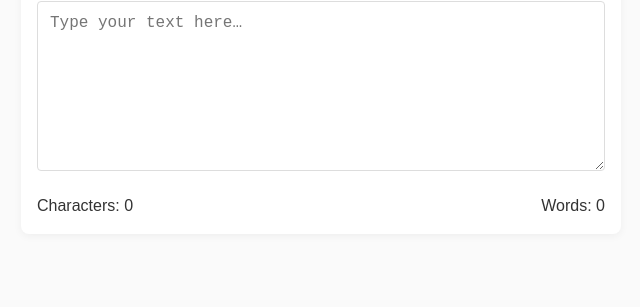
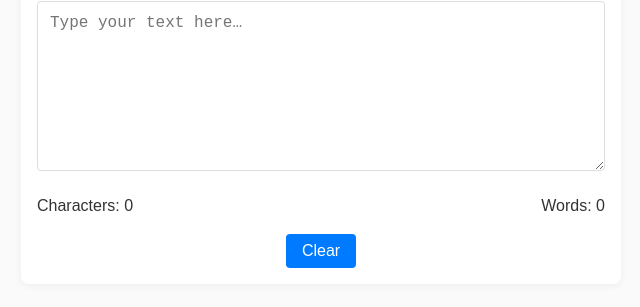
Before and after one commit to ElinaLT/live-text-stats, a plain HTML site: page index.html in a window 1280 px wide. Shown: the part 105-412 px from the top of the page, without its empty margins (319-959 px from the left). Drawn offline with Linux system fonts and the light colour scheme.

Commit message:
add button

```diff
--- a/css/style.css
+++ b/css/style.css
@@ -46,3 +46,23 @@ textarea {
 .stats p {
     margin: 0;
 }
+
+button, .highlight {
+    background-color: #007BFF;
+    color: #fff;
+    border: none;
+    padding: 0.5rem 1rem;
+    border-radius: 4px;
+    cursor: pointer;
+    font-size: 1rem;
+    transition: background-color 0.2s;
+}
+
+#clear-button {
+    display: block;
+    margin: 1rem auto 0;
+}
+
+button:hover {
+    background-color: #0056b3;
+}
--- a/index.html
+++ b/index.html
@@ -27,6 +27,8 @@
       <p>Characters: <span id="char-count">0</span></p>
       <p>Words: <span id="word-count">0</span></p>
     </div>
+
+    <button id="clear-button">Clear</button>
   </div>
 
   <!-- 7. Include JavaScript logic -->
--- a/js/script.js
+++ b/js/script.js
@@ -1,6 +1,7 @@
 const textInput = document.getElementById('text-input');
 const charCount = document.getElementById('char-count');
 const wordCount = document.getElementById('word-count');
+const clearButton = document.getElementById('clear-button');
 
 function updateCounts() {
     const text = textInput.value;
@@ -12,5 +13,9 @@ function updateCounts() {
 }
 
 textInput.addEventListener('input', updateCounts);
+clearButton.addEventListener('click', () => {
+    textInput.value = '';
+    updateCounts();
+})
 
 updateCounts();
```
